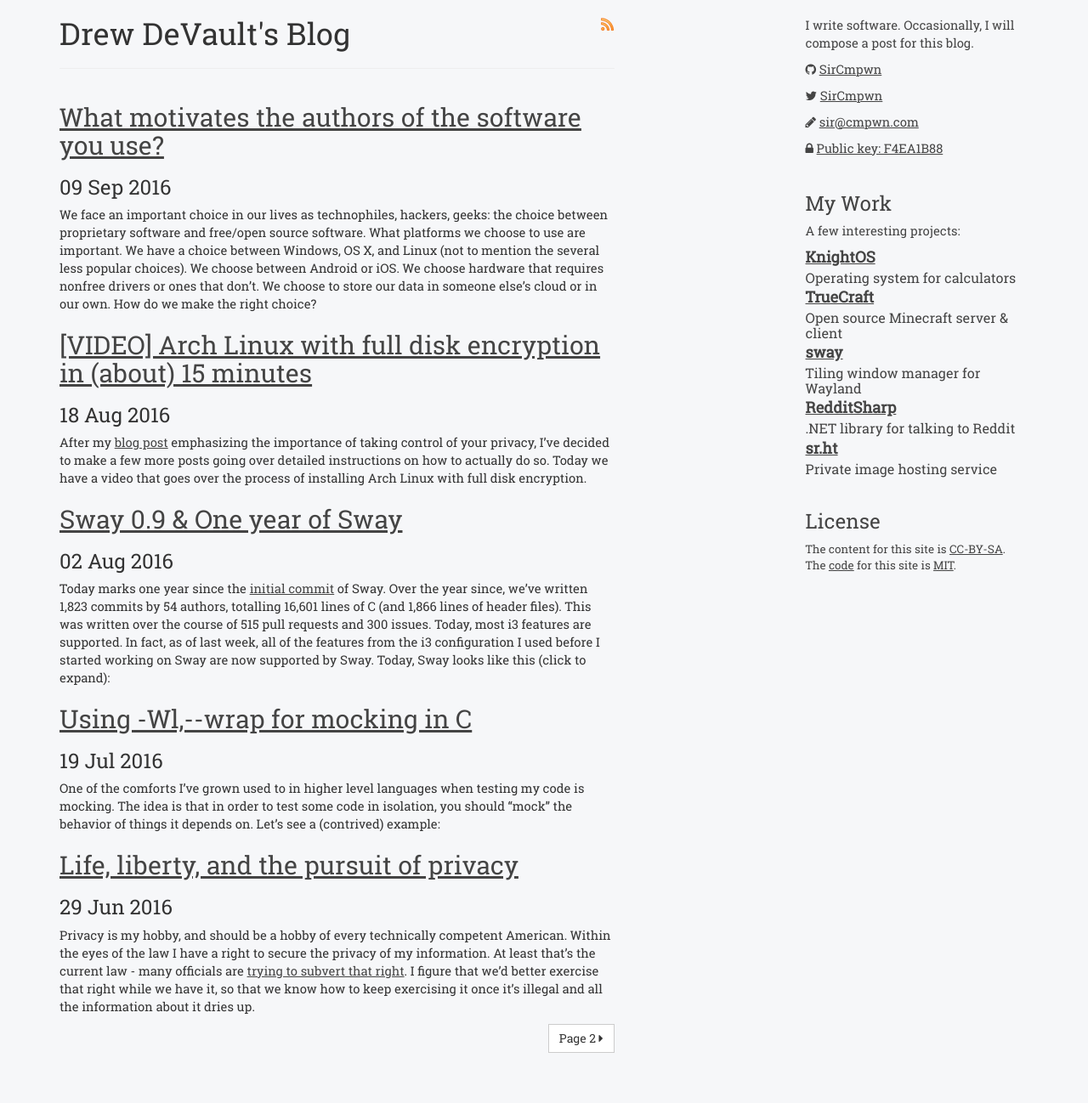
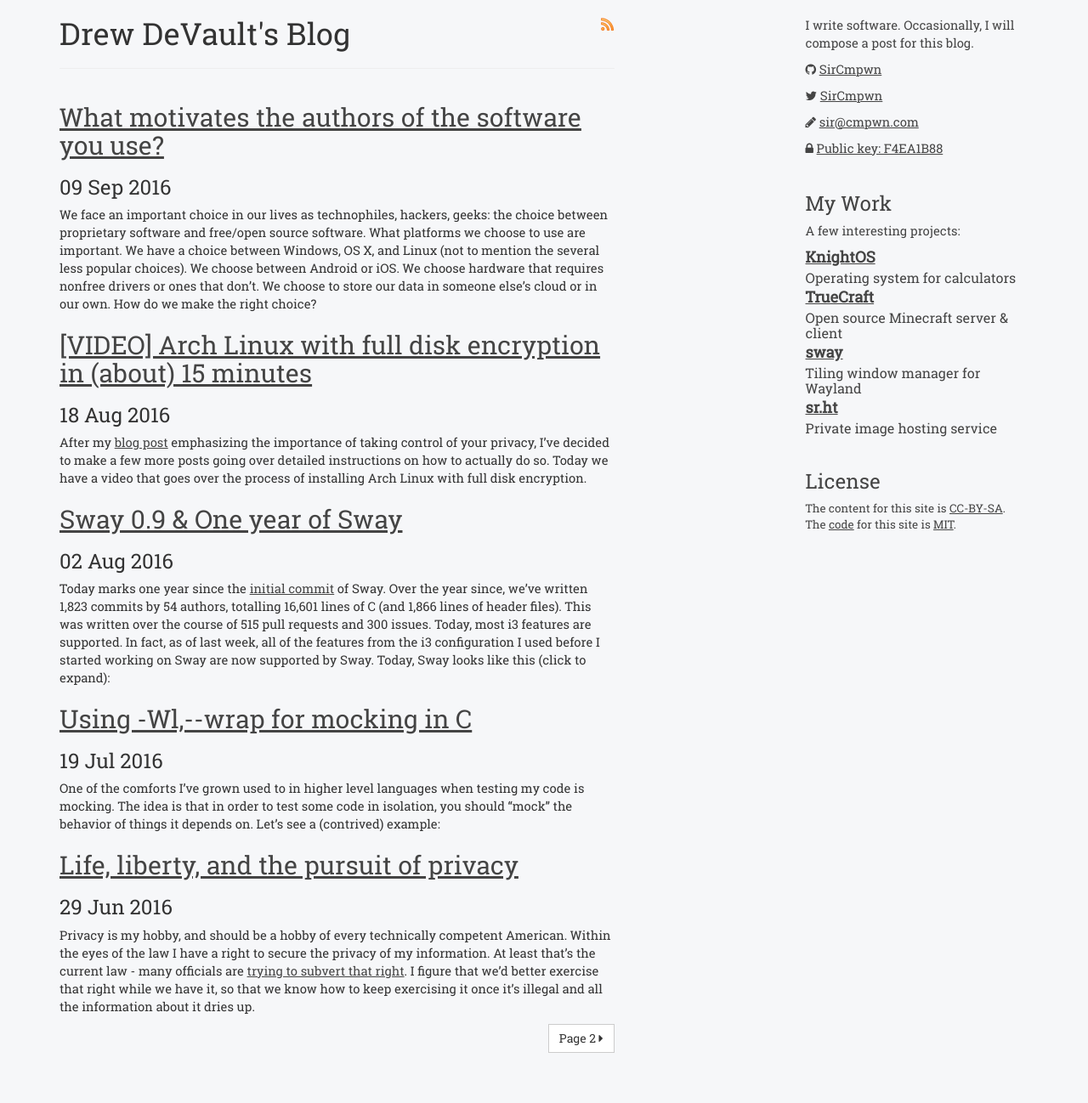
Before and after one commit to stormblog/sircmpwn.github.io, a Jekyll site: the page built from index.html, in a window 1280 px wide. Shown: the whole page at 85% size. Built offline with Jekyll 4.4.1, drawn with Linux system fonts in a browser that asks for light colours.

Commit message:
Drop RedditSharp from sidebar

```diff
--- a/_layouts/page.html
+++ b/_layouts/page.html
@@ -62,10 +62,6 @@ layout: base
             <h5>Tiling window manager for Wayland</h5>
         </div>
         <div class="post-stub">
-            <h4><a href="https://github.com/SirCmpwn/RedditSharp">RedditSharp</a></h4>
-            <h5>.NET library for talking to Reddit</h5>
-        </div>
-        <div class="post-stub">
             <h4><a href="https://sr.ht">sr.ht</a></h4>
             <h5>Private image hosting service</h5>
         </div>
```
